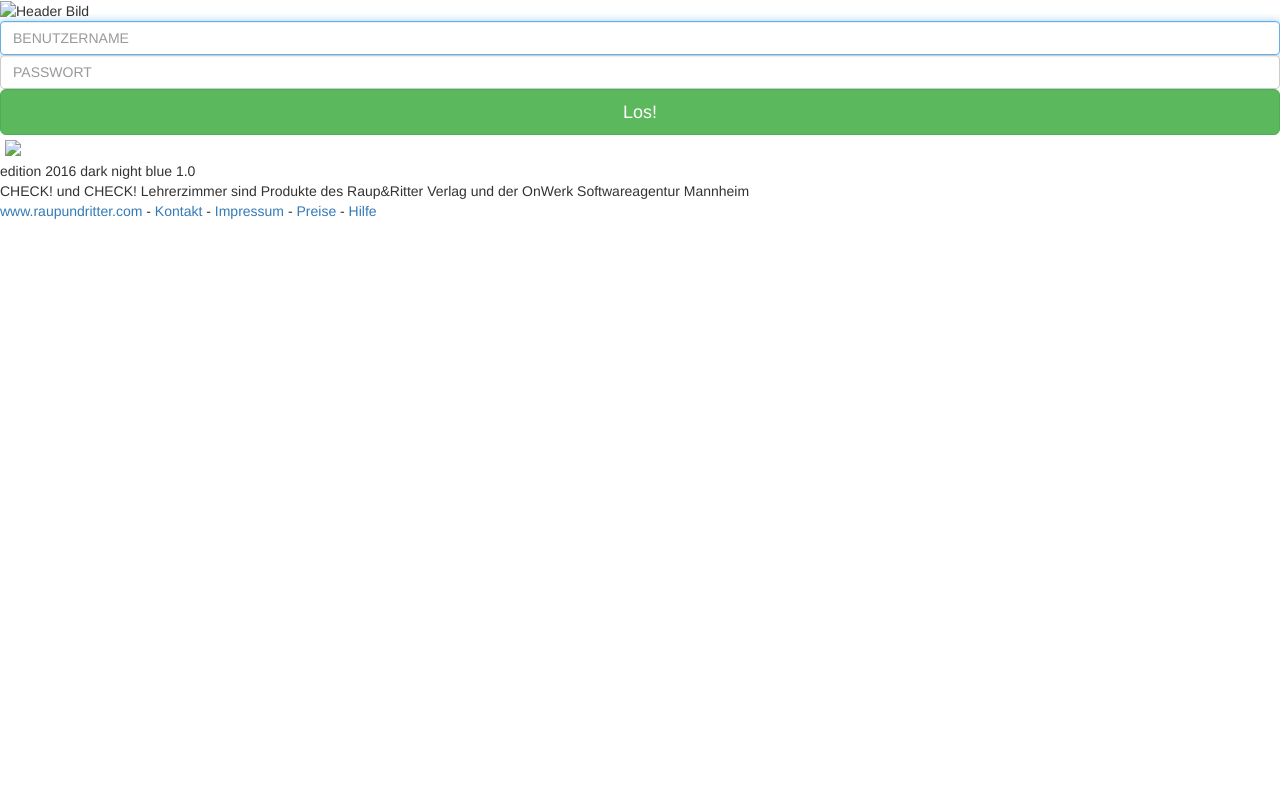
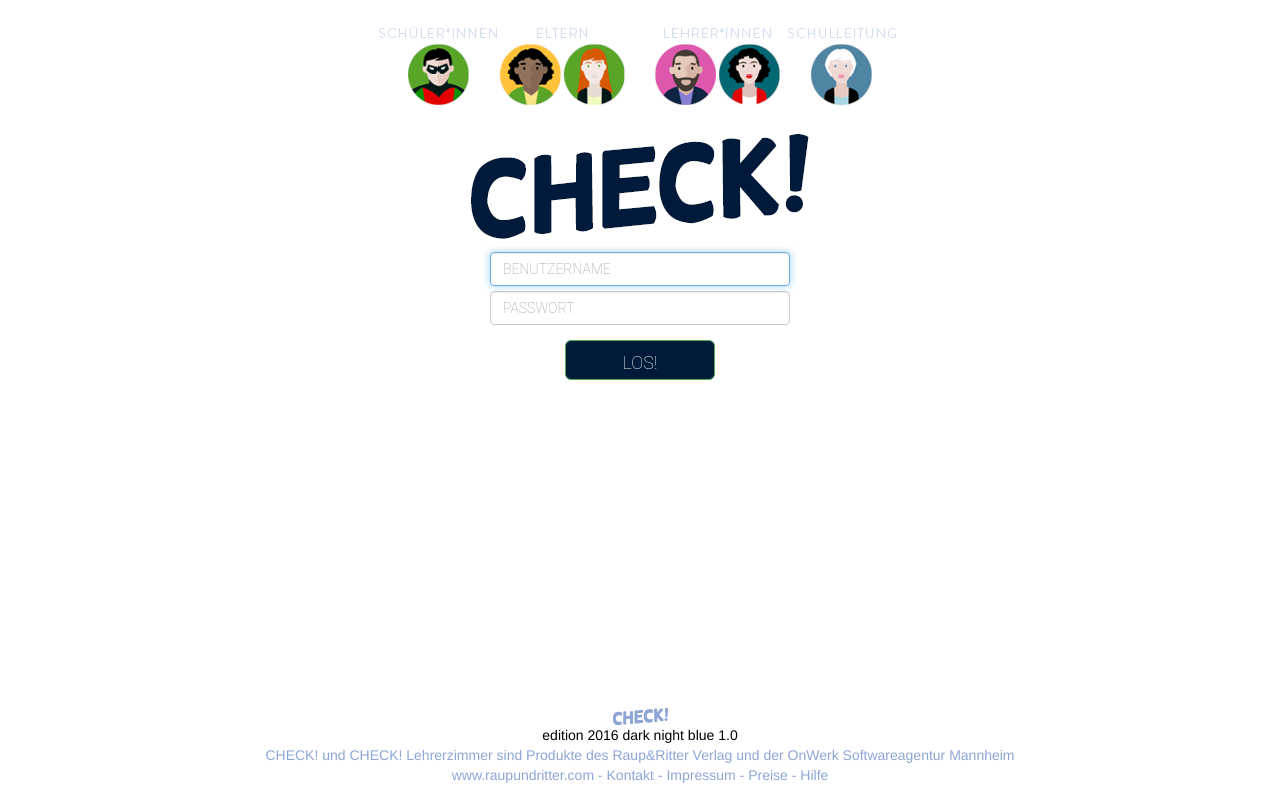
Before and after one commit to omatequila/Essen4Life, a plain HTML site: page index.html in a window 1280 px wide. Drawn offline with Linux system fonts and the light colour scheme; files that its build step writes are made by us from their sources.

Commit message:
CSS richitg eingebunden & verbessert

```diff
--- a/index.html
+++ b/index.html
@@ -2,27 +2,29 @@
 <html id="loginID" lang="en">
 <head>
   <title>student.check</title>
-   <link href="css/main.css" rel="stylesheet">
-   <link href="css/bootstrap.css" rel="stylesheet">
+  <link href="bootstrap.css" rel="stylesheet">
+   <link href="main.css" rel="stylesheet">
+
    <meta name="viewport" content="width=device-width" />
    <!-- Javascript -->
 </head>
 
 <body id="bodyID" class="logintext">
    <div id="error"><!-- JS....--></div>
-   <img class="headerImage" src="images/login/header.png" alt="Header Bild">
+   <img id="headerImage" src="images/images-master/login/header.png" alt="Header Bild">
 
    <div id="inputFields">
-   <input id="emailinput" type="text" class="form-control loginData" placeholder="BENUTZERNAME" required autofocus>
-   <input id="passwordinput" type="password" class="form-control loginData" placeholder="PASSWORT" required min=7>
+   <input id="email" type="text" class="form-control loginData" placeholder="BENUTZERNAME" required autofocus>
+   <input id="password" type="password" class="form-control loginData" placeholder="PASSWORT" required min=7>
    </div>
-   <button id="loginButton" class="btn btn-lg btn-success btn-block" type="submit" onclick="loginButton()"> Los! </button>
+   <button id="loginButton" class="btn btn-lg btn-success btn-block" type="submit" onclick="loginButton()"> LOS! </button>
+
    <div id="footerText">
      <footer>
-      <img src="images/login/footer.png" style="padding: 5px">
-      <br>edition 2016 dark night blue 1.0
-      <br> <p id="footer">CHECK! und CHECK! Lehrerzimmer sind Produkte des Raup&Ritter Verlag und der OnWerk Softwareagentur Mannheim
-              <br><a href="http://www.raupundritter.com">www.raupundritter.com </a>-<a href="#"> Kontakt </a>-<a href="#"> Impressum </a>-<a href="#"> Preise </a>-<a href="#"> Hilfe</a>
+      <img id="footerImage" src="images/images-master/login/footer.png" >
+      <div id = "blackText">edition 2016 dark night blue 1.0</div>
+       <p>CHECK! und CHECK! Lehrerzimmer sind Produkte des Raup&Ritter Verlag und der OnWerk Softwareagentur Mannheim
+         <br><a href="http://www.raupundritter.com">www.raupundritter.com </a>-<a href="#"> Kontakt </a>-<a href="#"> Impressum </a>-<a href="#"> Preise </a>-<a href="#"> Hilfe</a>
               </p>
           </footer>
       </div>
--- a/main.css
+++ b/main.css
@@ -0,0 +1,68 @@
+body {
+    background:white;
+}
+#headerImage{
+  display: table;
+  margin-left: auto;
+  margin-right: auto;
+
+}
+#loginBody {
+    display: table-cell;
+    text-align: center;
+    vertical-align: middle;
+}
+#inputFields {
+  height: 40px;
+  width:300px;
+  margin-left: auto;
+  margin-right: auto;
+}
+#email{
+  font-family: Roboto Thin;
+  margin: 5px auto;
+  font-size: 13 pt;
+  color: #001a3a;
+}
+#password{
+  font-family: Roboto Thin;
+  margin: 5px auto;
+  font-size: 13 pt;
+  color: #001a3a;
+}
+
+#loginButton {
+    width: 150px;
+    height: 40px;
+    background-color: #001a3a;
+    margin-left: auto;
+    margin-right: auto;
+    margin-top: 48px;
+    align-self: center;
+    font-family: Roboto Thin;
+
+}
+#footerImage{
+  display: table;
+  margin-left: auto;
+  margin-right: auto;
+}
+#footerText {
+  color:#8da6d6;
+  padding: 5px;
+  margin: 0 auto;
+  position:fixed;
+    bottom: 0;
+    text-align: center;
+width:  800px;
+left: 50%;
+z-index: 1;
+margin-left: -400px;
+
+}
+#footerText a{
+  color:#8da6d6;
+}
+#blackText{
+  color: black;
+}
```
